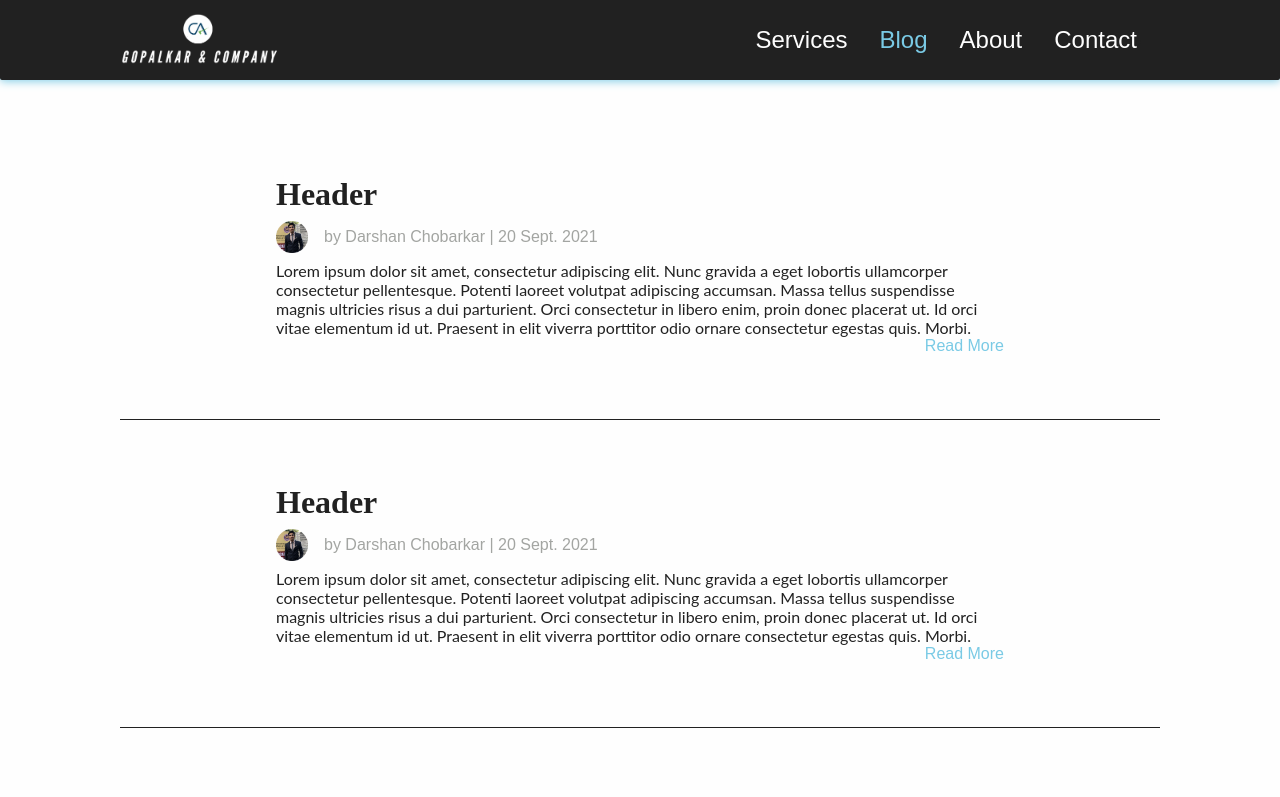
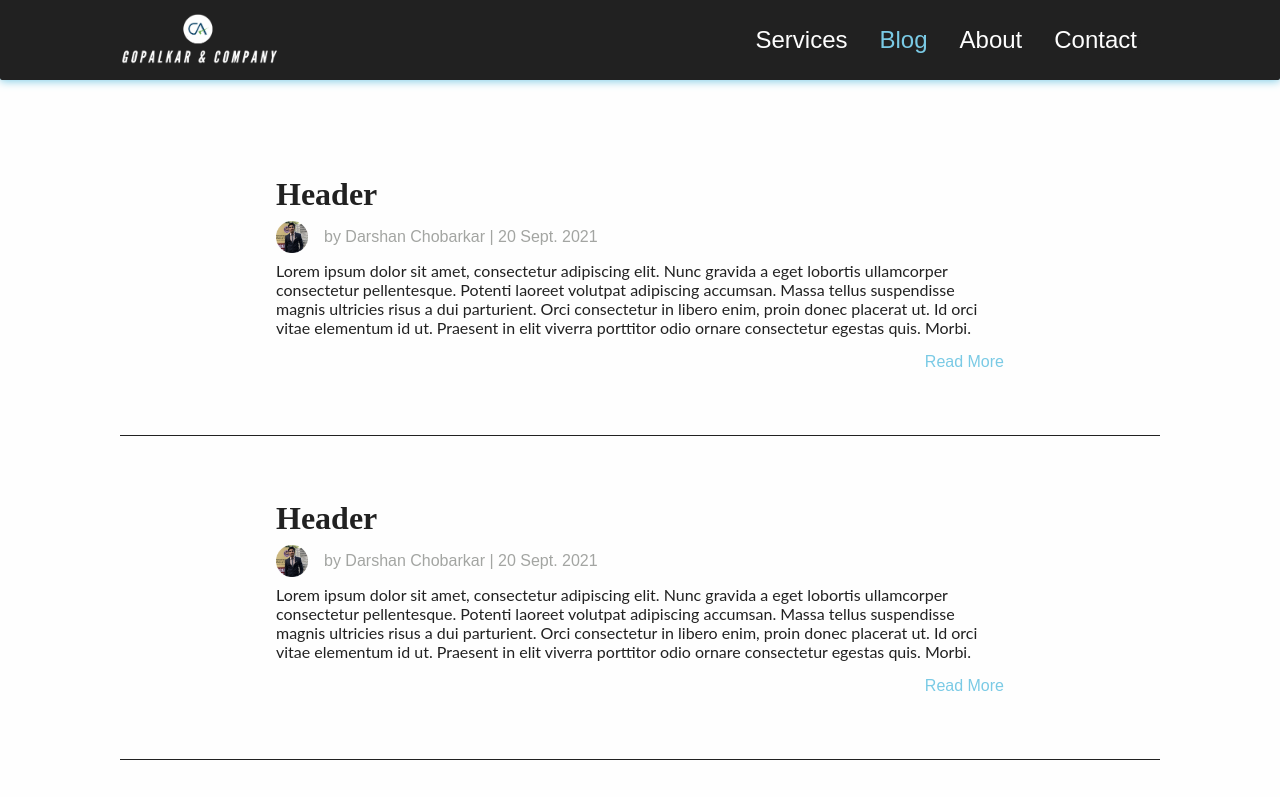
Before and after one commit to dchobarkar/Gopalkar-Company, a React (Create React App) app: page /blog-list in a window 1280 px wide. Shown: the top 797 px of the page. Built offline with nearby package versions, Linux system fonts and the light colour scheme.

Commit message:
Bloglist page optimization 2.0

```diff
--- a/src/components/BlogList/BlogList.css.js
+++ b/src/components/BlogList/BlogList.css.js
@@ -36,6 +36,7 @@ const BlogListCSS = {
   },
   link: {
     width: "100%",
+    marginTop: "1rem",
     display: "flex",
     justifyContent: "flex-end",
     textDecoration: "none",
```
